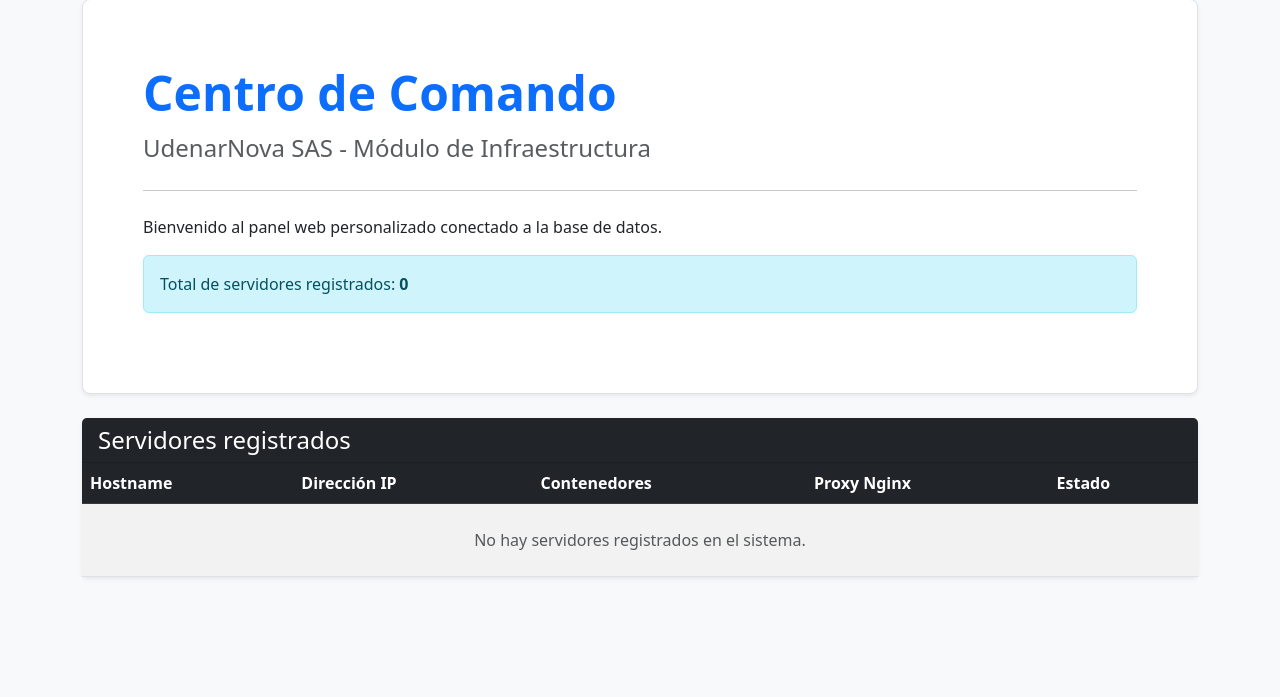
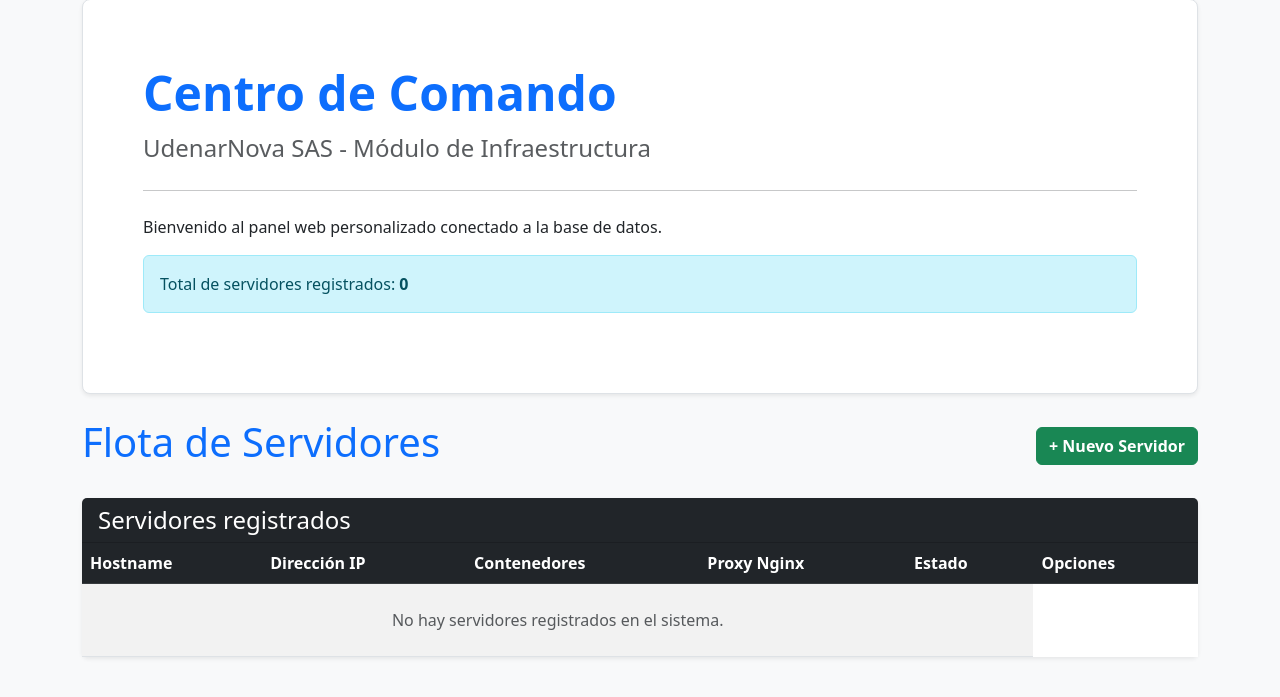
Before and after one commit to juanfeel/centro-comando, a Django app: page / in a window 1280 px wide. Shown: the part 49-746 px from the top of the page. Run offline with Django 4.2, Linux system fonts and the light colour scheme; data that the repository does not hold is empty.

Commit message:
creacion CRUD completo, v2, falta comprobar funcionalidad

```diff
--- a/infraestructura/templates/infraestructura/index.html
+++ b/infraestructura/templates/infraestructura/index.html
@@ -44,6 +44,14 @@
         </div>
     </div>
 
+<!-- Botón superior en index.html -->
+<div class="d-flex justify-content-between align-items-center mb-4">
+    <h1 class="text-primary">Flota de Servidores</h1>
+    <a href="{% url 'crear_servidor' %}" class="btn btn-success fw-bold">+ Nuevo Servidor</a>
+</div>
+
+
+
 
     <!-- Tabla de servidores -->
     <div class="card shadow-sm border-0 mb-5">
@@ -67,6 +75,8 @@
                             <th>Contenedores</th>
                             <th>Proxy Nginx</th>
                             <th>Estado</th>
+                            <th>Opciones</th>
+
                         </tr>
                     </thead>
 
@@ -119,6 +129,13 @@
                                 {% endif %}
                             </td>
 
+                            <!-- Columna de acciones dentro de la tabla -->
+                            <td class="text-end">
+                                <a href="{% url 'detalle_servidor' nodo.pk %}" class="btn btn-sm btn-outline-primary">Ver</a>
+                                <a href="{% url 'editar_servidor' nodo.pk %}" class="btn btn-sm btn-outline-warning">Editar</a>
+                                <a href="{% url 'eliminar_servidor' nodo.pk %}" class="btn btn-sm btn-outline-danger">Eliminar</a>
+                            </td>
+
                         </tr>
 
                         {% empty %}
```
